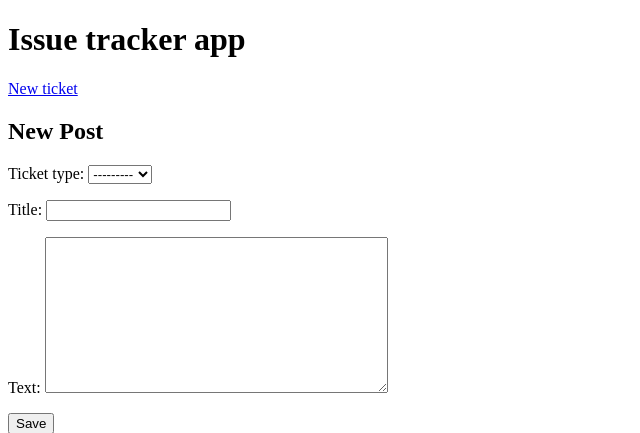
After one commit to r-andy79/issue-tracker-app, a Django app: page /ticket/new/ in a window 1280 px wide. The commit adds this page. Shown: the top 433 px of the page, without its empty margins (0-640 px from the left). Run offline with Django 3.2, Linux system fonts and the light colour scheme.

Commit message:
Added form and template for creating a new ticket

```diff
--- /dev/null
+++ b/issue_tracker_app/forms.py
@@ -0,0 +1,8 @@
+from django import forms
+from .models import Ticket
+
+class TicketForm(forms.ModelForm):
+
+    class Meta:
+        model = Ticket
+        fields = ('ticket_type', 'title', 'text')
--- a/issue_tracker_app/templates/issue_tracker_app/base.html
+++ b/issue_tracker_app/templates/issue_tracker_app/base.html
@@ -8,6 +8,7 @@
 </head>
 <body>
   <h1>Issue tracker app</h1>
+  <a href="{% url 'ticket_new' %}">New ticket</a>
   {% block content %}
   {% endblock %}
 </body>
--- /dev/null
+++ b/issue_tracker_app/templates/issue_tracker_app/ticket_edit.html
@@ -0,0 +1,9 @@
+{% extends 'issue_tracker_app/base.html' %}
+{% block content %}
+<h2>New Post</h2>
+<form method="POST">
+  {% csrf_token %}
+  {{ form.as_p}}
+  <button type="submit">Save</button>
+</form>
+{% endblock %}
--- a/issue_tracker_app/templates/issue_tracker_app/ticket_list.html
+++ b/issue_tracker_app/templates/issue_tracker_app/ticket_list.html
@@ -6,6 +6,7 @@
     {% if ticket.ticket_type == 'B' %}
     <h2><a href="{% url 'ticket_detail' pk=ticket.pk %}">{{ ticket.title }}</a></h2>
     <p>{{ ticket.ticket_type }}</p>
+    <p>{{ ticket.text }}</p>
     <p>{{ ticket.published_date }}</p>
     {% endif %}
     {% endfor %}
@@ -16,6 +17,7 @@
     {% if ticket.ticket_type == 'F' %}
     <h2><a href="{% url 'ticket_detail' pk=ticket.pk %}">{{ ticket.title }}</a></h2>
     <p>{{ ticket.ticket_type }}</p>
+    <p>{{ ticket.text }}</p>
     <p>{{ ticket.published_date }}</p>
     {% endif %}
     {% endfor %}
--- a/issue_tracker_app/urls.py
+++ b/issue_tracker_app/urls.py
@@ -3,5 +3,6 @@ from . import views
 
 urlpatterns = [
     path('', views.ticket_list, name='ticket_list'),
-    path('ticket/<int:pk>/', views.ticket_detail, name='ticket_detail')
+    path('ticket/<int:pk>/', views.ticket_detail, name='ticket_detail'),
+    path('ticket/new/', views.ticket_new, name='ticket_new')
 ]
--- a/issue_tracker_app/views.py
+++ b/issue_tracker_app/views.py
@@ -1,6 +1,7 @@
-from django.shortcuts import render, get_object_or_404
+from django.shortcuts import render, get_object_or_404, redirect
 from django.utils import timezone
 from .models import Ticket
+from .forms import TicketForm
 
 # Create your views here.
 def ticket_list(request):
@@ -11,3 +12,17 @@ def ticket_list(request):
 def ticket_detail(request, pk):
     ticket = get_object_or_404(Ticket, pk=pk)
     return render(request, 'issue_tracker_app/ticket_detail.html', {'ticket': ticket})
+
+
+def ticket_new(request):
+    if request.method == "POST":
+        form = TicketForm(request.POST)
+        if form.is_valid():
+            ticket = form.save(commit=False)
+            ticket.author = request.user
+            ticket.published_date = timezone.now()
+            ticket.save()
+            return redirect('ticket_detail', pk=ticket.pk)
+    else:
+        form = TicketForm()
+    return render(request, 'issue_tracker_app/ticket_edit.html', {'form': form})
```
